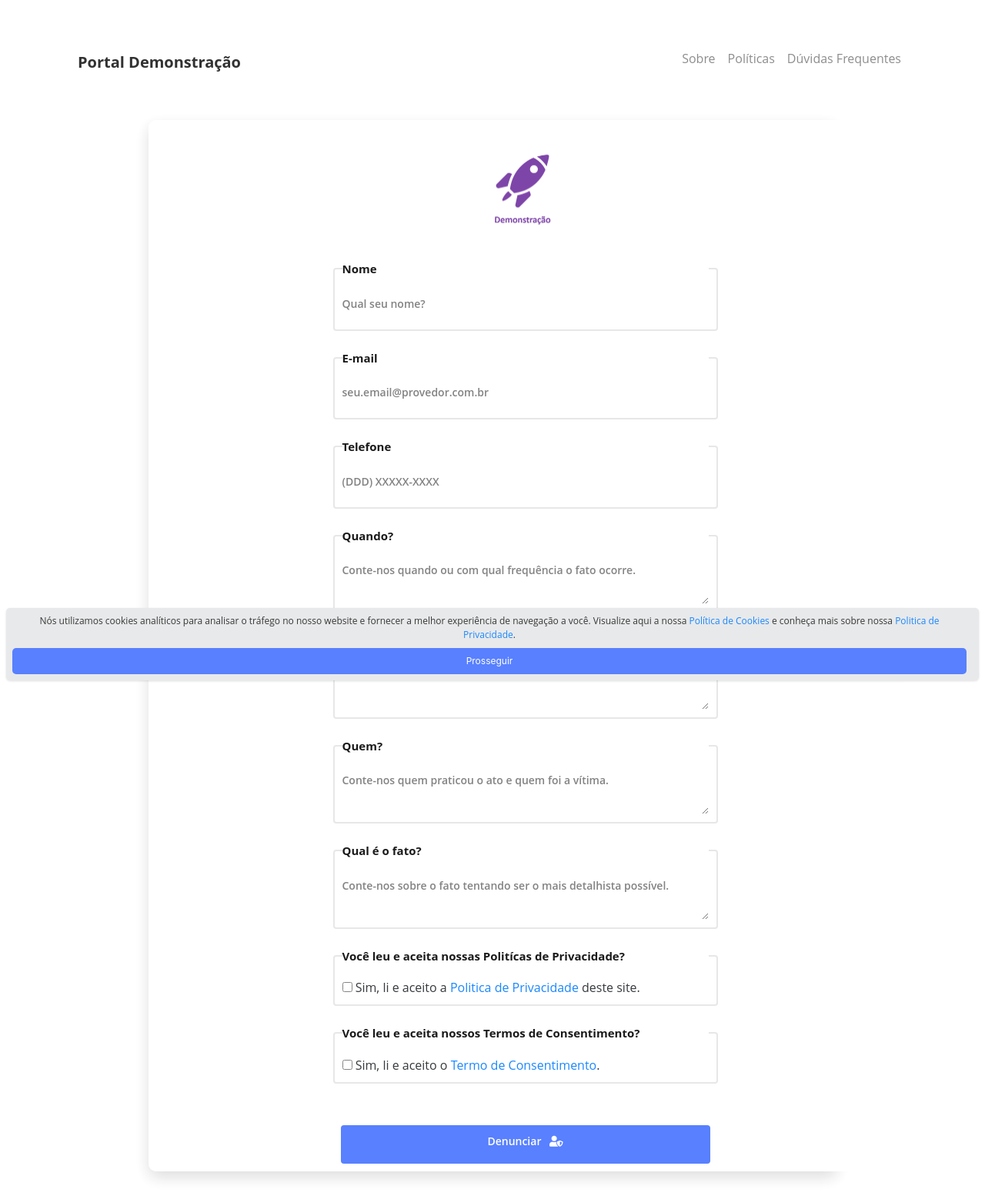
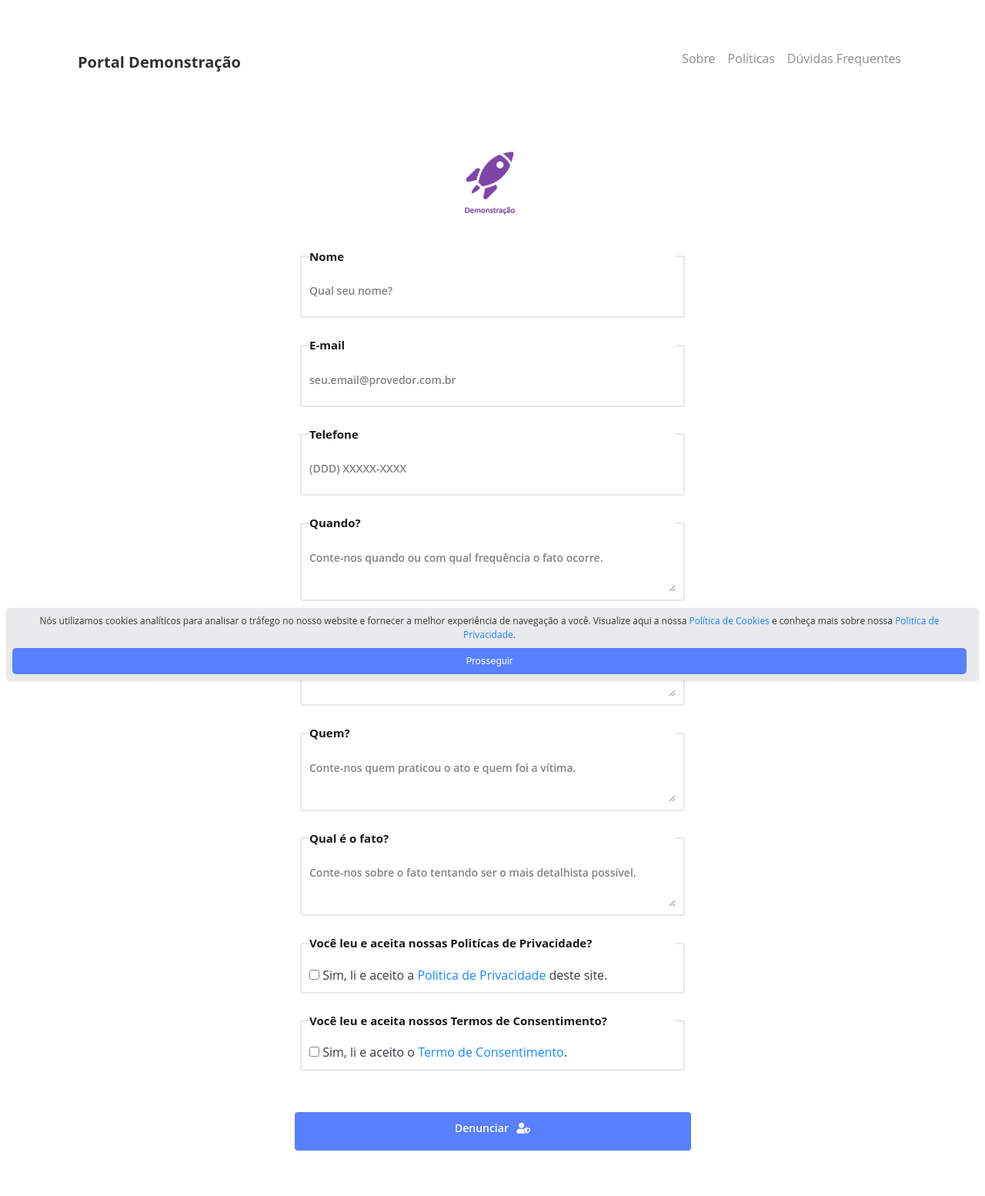
Before and after one commit to wecomply/portal, a Jekyll site: the page built from pages/index.md, in a window 1280 px wide. Shown: the whole page at 77% size. Built offline with Jekyll 4.4.1, drawn with Linux system fonts in a browser that asks for light colours; nearby versions of some CDN libraries.

Commit message:
update _base.scss

```diff
--- a/_sass/_base.scss
+++ b/_sass/_base.scss
@@ -7,7 +7,7 @@ b{
   font-color: #fff;
 }
 
-.contact1   {
+/*.contact1   {
   background: #fff;
   box-shadow: 0px 8px 20px 0px rgba(0, 0, 0, 0.15);
   -o-box-shadow: 0px 8px 20px 0px rgba(0, 0, 0, 0.15);
@@ -40,7 +40,7 @@ b{
     -moz-border-radius: 10px;
     -webkit-border-radius: 10px;
 }
-
+*/
 .form-elements {
     background: #fff;
     text-align: left;
@@ -48,12 +48,12 @@ b{
 
 .form-elements h4 {
   font-family: 'Open Sans', sans-serif;
-  padding: 0 240px;
+  padding: 0 0px;
 }
 
 .form-elements .pure-group {
     display: flex;
-    margin: 0px 240px;
+    margin: 0px auto;
     padding: 10px;
     position: relative;
 }
@@ -90,13 +90,13 @@ b{
     //display: flex;
     border:  2px solid #fffff;
     border-radius: 4px;
-    margin: 0px 240px;
+    margin: 0px auto;
     padding: 10px;
     position: relative;
 }
 
 .form-elements .pure-group-button{
-    margin: 0px 240px;
+    margin: 0px 180px;
     padding: 10px;
     position: relative;
 }
```
